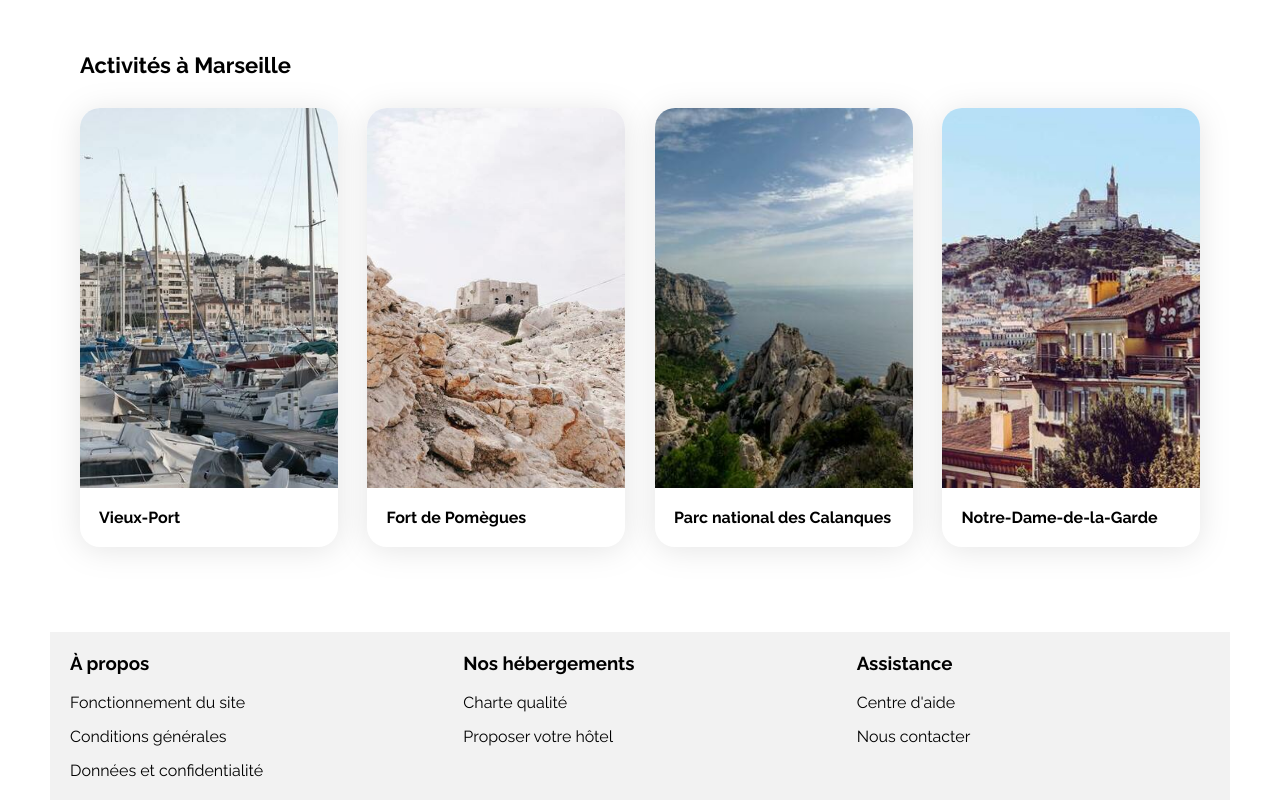
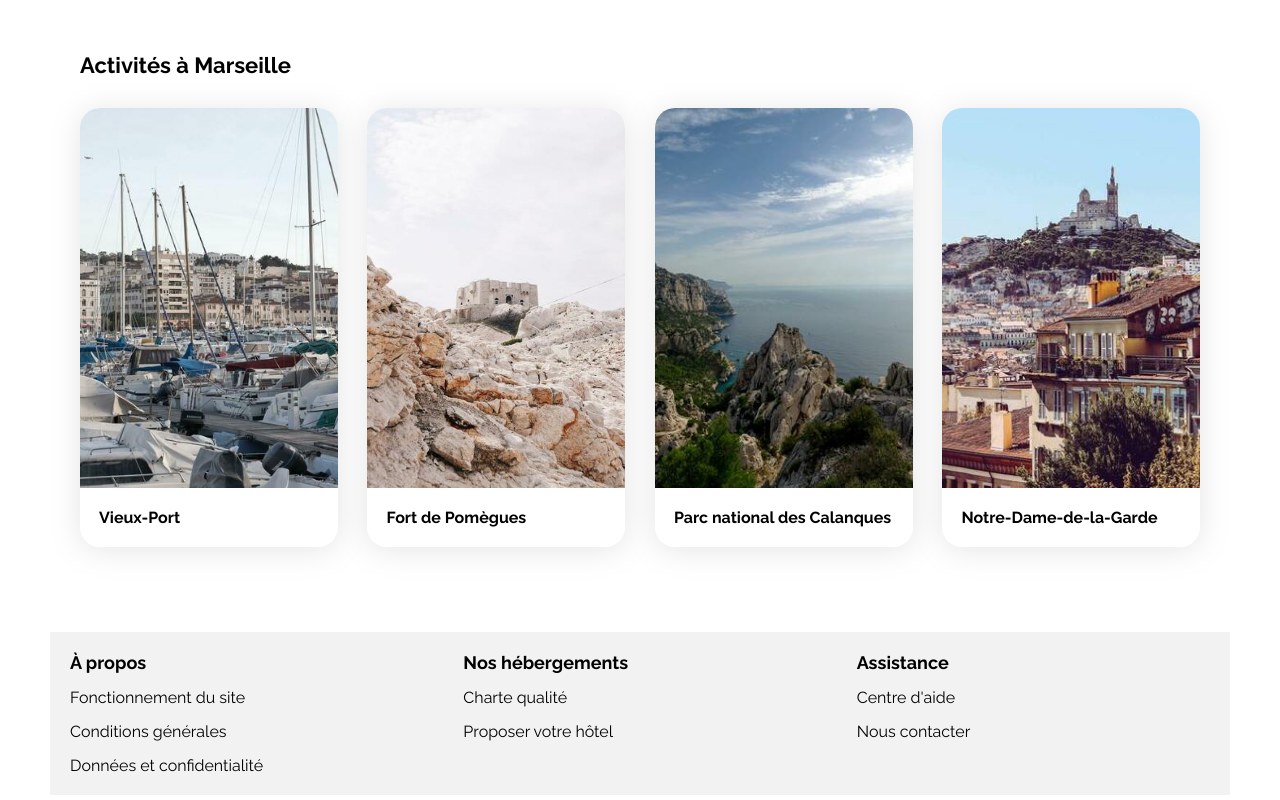
Before and after one commit to Valene-R/Projet-3-Booki, a plain HTML site: page index.html in a window 1280 px wide. Shown: the part 1044-1844 px from the top of the page. Drawn offline with Linux system fonts and the light colour scheme.

Commit message:
update footer

```diff
--- a/css/style.css
+++ b/css/style.css
@@ -49,7 +49,7 @@
 .menu-item:hover {
     border-top: 2px solid ;
     color: var(--main-color);
-    padding-top: 16px;
+    padding-top: 20px;
 }
 
 .menu-item {
@@ -421,6 +421,7 @@ body {
 
 .footer-title {
     margin-top: 0;
+    font-size: 18px;
 }
 
 .footer-item {
--- a/index.html
+++ b/index.html
@@ -6,6 +6,10 @@
     <meta name="viewport" content="width=device-width, initial-scale=1.0">
     <title>Booki</title>
     <meta name="description" content="">
+
+    <link  rel= "icon"  type= "image/png"  sizes= "32x32"  href= "/favicon-32x32.png" >
+
+
     <link rel="preconnect" href="https://fonts.googleapis.com">
     <link rel="preconnect" href="https://fonts.gstatic.com" crossorigin>
     <link href="https://fonts.googleapis.com/css2?family=Raleway:wght@400;500;700&display=swap" rel="stylesheet">
@@ -38,6 +42,8 @@
             <div class="header">
                 <h1 class="main-title">Trouvez votre hébergement pour des vacances de rêve</h1>
                 <p class="sub-title">En plein centre-ville ou en pleine nature</p>
+
+                <!-- Formulaire de recherche -->
                 <form class="search-bar">
                     <div class="search-bar-icon">
                         <svg class="pin-icon" xmlns="http://www.w3.org/2000/svg" viewBox="0 0 384 512">
@@ -348,7 +354,7 @@
             <div class="footer-container">
                 <ul class="footer-menu">
                     <li class="footer-menu-items">
-                        <h3 class="footer-title">À propos</h3>
+                        <h2 class="footer-title">À propos</h2>
                         <div>
                             <a class="footer-item" href="#">Fonctionnement du site</a>
                             <a class="footer-item" href="#">Conditions générales</a>
@@ -356,14 +362,14 @@
                         </div>
                     </li>
                     <li class="footer-menu-items">
-                        <h3 class="footer-title">Nos hébergements</h3>
+                        <h2 class="footer-title">Nos hébergements</h2>
                         <div>
                             <a class="footer-item" href="#">Charte qualité</a>
                             <a class="footer-item" href="#">Proposer votre hôtel</a>
                         </div>
                     </li>
                     <li class="footer-menu-items">
-                        <h3 class="footer-title">Assistance</h3>
+                        <h2 class="footer-title">Assistance</h2>
                         <div>
                             <a class="footer-item" href="#">Centre d'aide</a>
                             <a class="footer-item" href="#">Nous contacter</a>
@@ -374,4 +380,5 @@
         </footer>
     </div>
 </body>
+
 </html>
```
Also changed, not shown: favicon-32x32.png (added).
